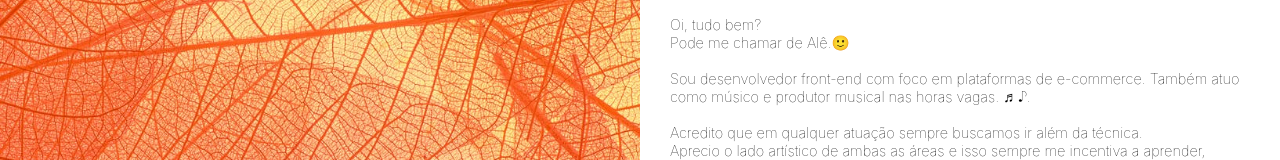
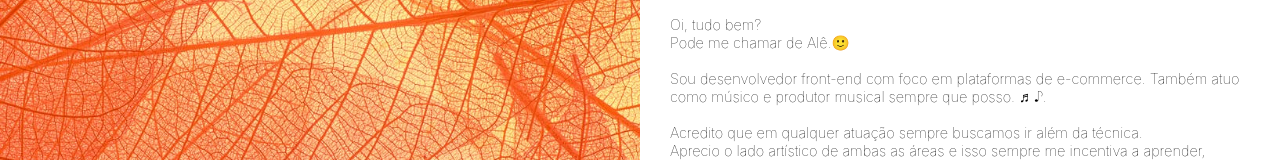
Before and after one commit to alekaimer/alekaimer-site, a Next.js app: page / in a window 1280 px wide. Shown: the part 399-559 px from the top of the page. Built offline with nearby package versions, Linux system fonts and the light colour scheme.

Commit message:
refactor: change initial text

```diff
--- a/pages/index.js
+++ b/pages/index.js
@@ -28,7 +28,7 @@ function Home() {
               Pode me chamar de Alê.🙂
             </p>
             <p>
-              Sou desenvolvedor front-end com foco em plataformas de e-commerce. Também atuo como músico e produtor musical nas horas vagas. ♬♪.
+              Sou desenvolvedor front-end com foco em plataformas de e-commerce. Também atuo como músico e produtor musical sempre que posso. ♬♪.
             </p>
             <p>
               Acredito que em qualquer atuação sempre buscamos ir além da técnica. <br />
```
